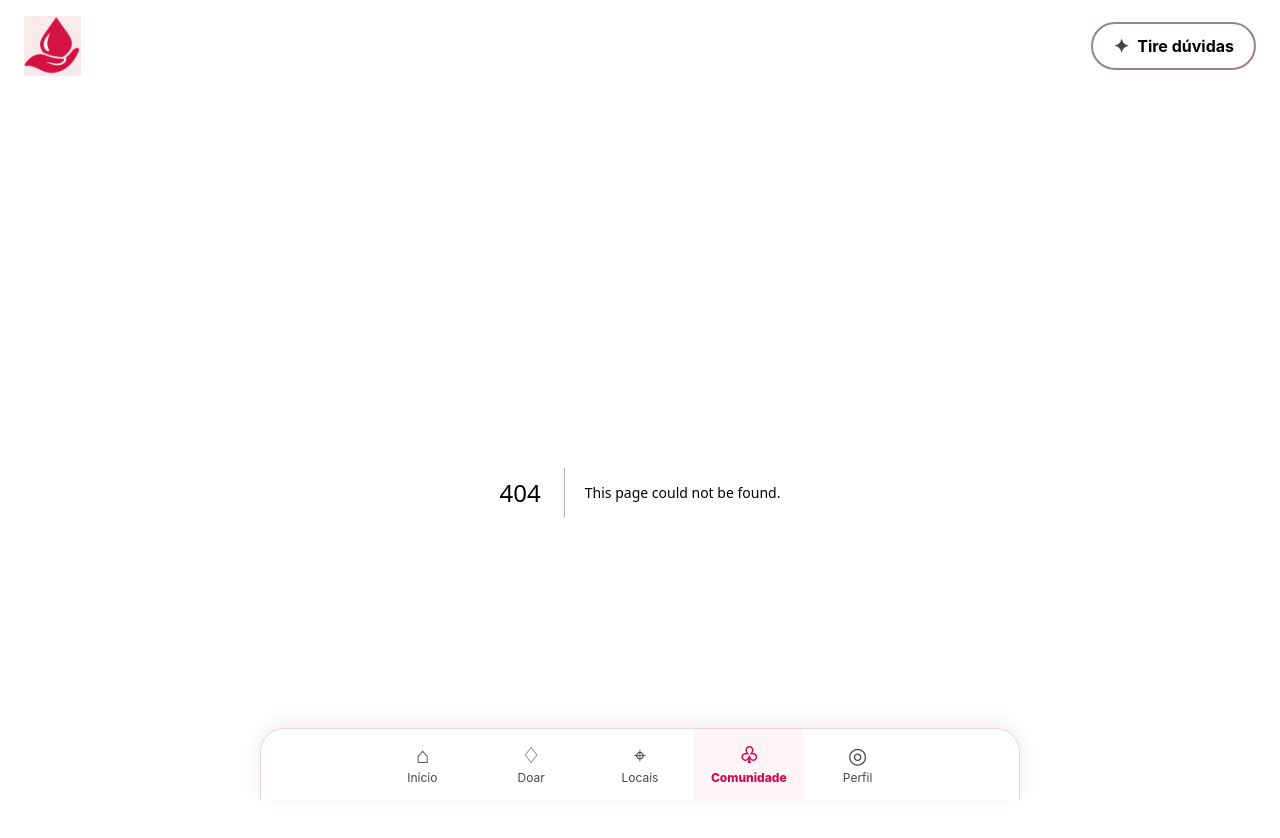
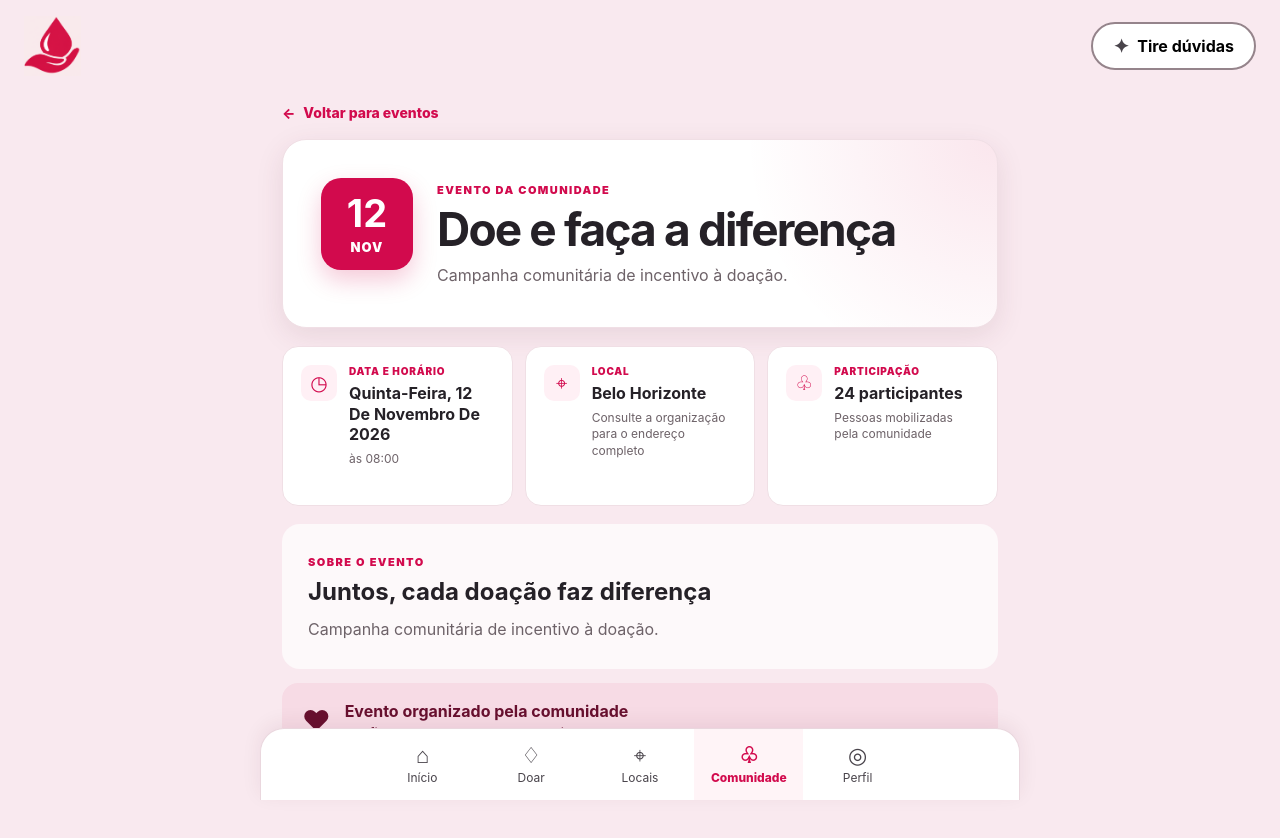
Before and after one commit to ICEI-PUC-Minas-PPLES-TI/plf-es-2026-2-ti2-7587100-doacao, a Next.js app in the folder Codigo/: page /comunidade/eventos/evento-diferenca in a window 1280 px wide. Before the commit this address had no page. Shown: the top 838 px of the page. Built offline with nearby package versions, Linux system fonts and the light colour scheme.

Commit message:
feat: adiciona tela de detalhes dos eventos(feed e forum)

```diff
--- /dev/null
+++ b/Codigo/src/pages/comunidade/eventos/[id].js
@@ -0,0 +1,98 @@
+import fs from "node:fs";
+import path from "node:path";
+import Link from "next/link";
+import styles from "../../../styles/EventoDetalhes.module.css";
+
+function lerEventos() {
+  const arquivo = path.join(process.cwd(), "public", "modulos", "Lucas-asth-sprint1", "eventos-iniciais.json");
+  const conteudo = fs.readFileSync(arquivo, "utf8").replace(/^\uFEFF/, "");
+  return JSON.parse(conteudo);
+}
+
+export async function getStaticPaths() {
+  const eventos = lerEventos();
+  return {
+    paths: eventos.map((evento) => ({ params: { id: evento.id } })),
+    fallback: false
+  };
+}
+
+export async function getStaticProps({ params }) {
+  const evento = lerEventos().find((item) => item.id === params.id);
+  if (!evento) return { notFound: true };
+  return { props: { evento } };
+}
+
+export default function EventoDetalhes({ evento }) {
+  const data = new Date(evento.data + "T12:00:00Z");
+  const dia = String(data.getUTCDate()).padStart(2, "0");
+  const mes = new Intl.DateTimeFormat("pt-BR", { month: "short", timeZone: "UTC" })
+    .format(data).replace(".", "").toUpperCase();
+  const dataCompleta = new Intl.DateTimeFormat("pt-BR", {
+    weekday: "long",
+    day: "2-digit",
+    month: "long",
+    year: "numeric",
+    timeZone: "UTC"
+  }).format(data);
+
+  return (
+    <article className={styles.page}>
+        <Link href="/comunidade" className={styles.back}>
+          <span aria-hidden="true">←</span> Voltar para eventos
+        </Link>
+
+        <section className={styles.hero}>
+          <div className={styles.date}><strong>{dia}</strong><span>{mes}</span></div>
+          <div className={styles.heading}>
+            <span className={styles.eyebrow}>Evento da comunidade</span>
+            <h1>{evento.nome}</h1>
+            <p>{evento.descricao}</p>
+          </div>
+        </section>
+
+        <section className={styles.information} aria-label="Informações do evento">
+          <div className={styles.infoCard}>
+            <span className={styles.icon} aria-hidden="true">◷</span>
+            <div>
+              <small>Data e horário</small>
+              <strong className={styles.capitalize}>{dataCompleta}</strong>
+              <span>às {evento.horario}</span>
+            </div>
+          </div>
+
+          <div className={styles.infoCard}>
+            <span className={styles.icon} aria-hidden="true">⌖</span>
+            <div>
+              <small>Local</small>
+              <strong>{evento.local}</strong>
+              <span>Consulte a organização para o endereço completo</span>
+            </div>
+          </div>
+
+          <div className={styles.infoCard}>
+            <span className={styles.icon} aria-hidden="true">♧</span>
+            <div>
+              <small>Participação</small>
+              <strong>{evento.participantes || 0} participantes</strong>
+              <span>Pessoas mobilizadas pela comunidade</span>
+            </div>
+          </div>
+        </section>
+
+        <section className={styles.about}>
+          <span className={styles.eyebrow}>Sobre o evento</span>
+          <h2>Juntos, cada doação faz diferença</h2>
+          <p>{evento.descricao}</p>
+        </section>
+
+        <aside className={styles.notice}>
+          <span aria-hidden="true">♥</span>
+          <div>
+            <strong>Evento organizado pela comunidade</strong>
+            <p>Confira a data e o local antes de sair de casa.</p>
+          </div>
+        </aside>
+      </article>
+  );
+}
--- /dev/null
+++ b/Codigo/src/styles/EventoDetalhes.module.css
@@ -0,0 +1,215 @@
+.page {
+  width: min(100%, 760px);
+  margin: 0 auto;
+  padding: 8px 22px 110px;
+}
+
+.back {
+  width: fit-content;
+  margin: 4px 0 18px;
+  display: inline-flex;
+  align-items: center;
+  gap: 8px;
+  color: var(--wine);
+  text-decoration: none;
+  font-size: 14px;
+  font-weight: 800;
+}
+
+.back:hover {
+  text-decoration: underline;
+}
+
+.hero {
+  padding: clamp(22px, 5vw, 38px);
+  display: grid;
+  grid-template-columns: 92px 1fr;
+  align-items: start;
+  gap: 24px;
+  border: 1px solid #f0dfe5;
+  border-radius: 24px;
+  background:
+    radial-gradient(circle at top right, rgba(210, 10, 77, .10), transparent 34%),
+    #ffffff;
+  box-shadow: var(--shadow);
+}
+
+.date {
+  height: 92px;
+  display: flex;
+  flex-direction: column;
+  align-items: center;
+  justify-content: center;
+  border-radius: 20px;
+  background: var(--wine);
+  color: #ffffff;
+  box-shadow: 0 10px 24px rgba(210, 10, 77, .22);
+}
+
+.date strong {
+  font-size: 38px;
+  line-height: 1;
+}
+
+.date span {
+  margin-top: 7px;
+  font-size: 13px;
+  font-weight: 900;
+  letter-spacing: .08em;
+}
+
+.eyebrow {
+  color: var(--wine);
+  font-size: 11px;
+  font-weight: 900;
+  letter-spacing: .13em;
+  text-transform: uppercase;
+}
+
+.heading h1 {
+  margin: 7px 0 10px;
+  font-size: clamp(30px, 6vw, 46px);
+  line-height: 1.05;
+  letter-spacing: -.04em;
+}
+
+.heading p {
+  max-width: 540px;
+  margin: 0;
+  color: var(--muted);
+  line-height: 1.6;
+}
+
+.information {
+  margin-top: 18px;
+  display: grid;
+  grid-template-columns: repeat(3, 1fr);
+  gap: 12px;
+}
+
+.infoCard {
+  min-height: 160px;
+  padding: 18px;
+  display: flex;
+  align-items: flex-start;
+  gap: 12px;
+  border: 1px solid #f0dfe5;
+  border-radius: 16px;
+  background: #ffffff;
+}
+
+.icon {
+  width: 36px;
+  height: 36px;
+  flex: 0 0 36px;
+  display: grid;
+  place-items: center;
+  border-radius: 10px;
+  background: #fff0f5;
+  color: var(--wine);
+  font-size: 20px;
+}
+
+.infoCard div {
+  display: grid;
+  gap: 6px;
+}
+
+.infoCard small {
+  color: var(--wine);
+  font-size: 10px;
+  font-weight: 900;
+  letter-spacing: .08em;
+  text-transform: uppercase;
+}
+
+.infoCard strong {
+  line-height: 1.3;
+}
+
+.infoCard div > span {
+  color: var(--muted);
+  font-size: 12px;
+  line-height: 1.4;
+}
+
+.capitalize {
+  text-transform: capitalize;
+}
+
+.about {
+  margin-top: 18px;
+  padding: 26px;
+  border-radius: 18px;
+  background: rgba(255, 255, 255, .72);
+}
+
+.about h2 {
+  margin: 7px 0 10px;
+  font-size: 24px;
+}
+
+.about p {
+  margin: 0;
+  color: var(--muted);
+  line-height: 1.7;
+}
+
+.notice {
+  margin-top: 14px;
+  padding: 18px 20px;
+  display: flex;
+  align-items: center;
+  gap: 14px;
+  border-radius: 16px;
+  background: #f7dbe5;
+  color: #68102f;
+}
+
+.notice > span {
+  font-size: 28px;
+}
+
+.notice p {
+  margin: 4px 0 0;
+  font-size: 13px;
+}
+
+@media (max-width: 680px) {
+  .page {
+    padding-right: 16px;
+    padding-left: 16px;
+  }
+
+  .hero {
+    grid-template-columns: 70px 1fr;
+    gap: 16px;
+  }
+
+  .date {
+    height: 70px;
+    border-radius: 16px;
+  }
+
+  .date strong {
+    font-size: 29px;
+  }
+
+  .information {
+    grid-template-columns: 1fr;
+  }
+
+  .infoCard {
+    min-height: auto;
+  }
+}
+
+@media (max-width: 430px) {
+  .hero {
+    grid-template-columns: 1fr;
+  }
+
+  .date {
+    width: 74px;
+  }
+}
```
